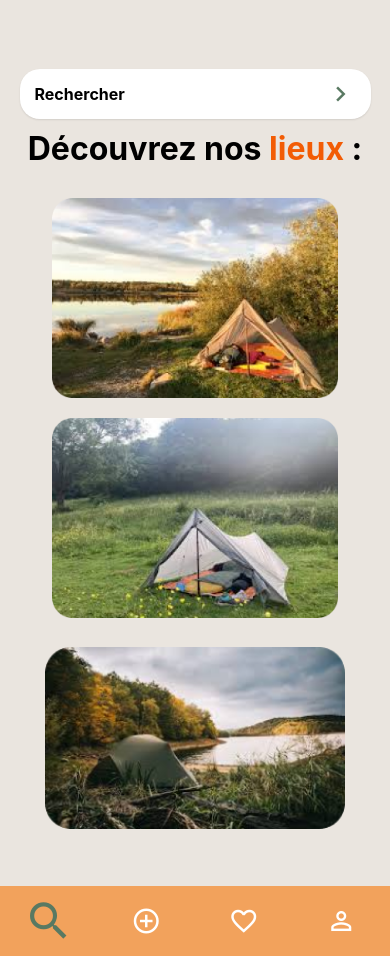
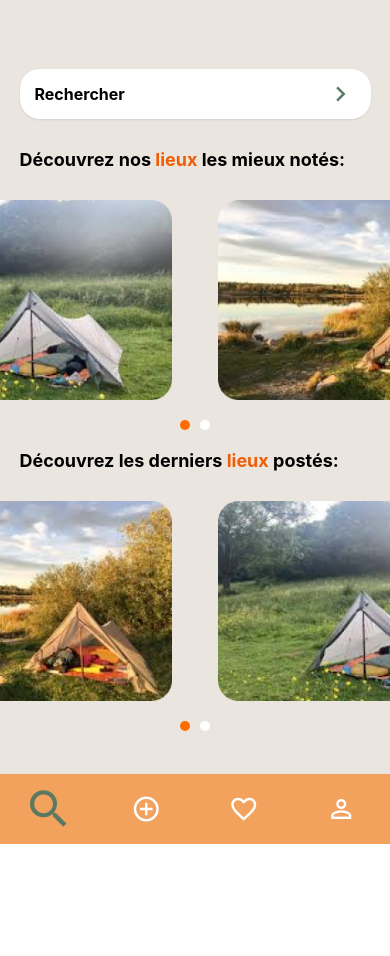
Before and after one commit to lucasleroyy/IWA_Campseeker_IG5, a React Native app: screen /PageAccueil in a window 390 px wide. After the commit the page ends 844 px from the top, so only its background shows below. Built offline with nearby package versions, Linux system fonts and the light colour scheme.

Commit message:
page accueil fini

```diff
--- a/src/Pages/Page_accueil.js
+++ b/src/Pages/Page_accueil.js
@@ -3,35 +3,38 @@ import { View, Text, StyleSheet, ScrollView, TouchableOpacity } from 'react-nati
 import Bandeau from '../components/Bandeau';
 import Photo from '../components/Photo';
 import ChampRedirection from '../components/Champ_redirection';
+import Scroll_horizontal from '../components/Scroll_horizontal';
 
 const Page_accueil = ({ navigation }) => {
-    const photo = [
-        { id: 1, imageUrl: require('../../assets/bivouac3.png') },
-        { id: 2, imageUrl: require('../../assets/bivouac.png') },
-        { id: 3, imageUrl: require('../../assets/bivouac4.png') },
+    const photos1 = [
+        { id: 1, imageUrl: require('../../assets/bivouac.png') },
+        { id: 2, imageUrl: require('../../assets/bivouac3.png') },
     ];
+    const photos2 = [
+        { id: 3, imageUrl: require('../../assets/bivouac3.png') },
+        { id: 4, imageUrl: require('../../assets/bivouac.png') },
+    ];
+
     return(
         <View style={styles.container}>
             <ScrollView contentContainerStyle={styles.scrollContainer}>
                 <ChampRedirection label="Rechercher" targetScreen="PageRecherche" navigation={navigation} />
                 <Text style={styles.titre}>
-                    Découvrez nos <Text style={{ color: '#F25C05' }}>lieux</Text> :
+                    Découvrez nos <Text style={{ color: '#F25C05' }}>lieux</Text> les mieux notés:
                 </Text>
-                <View style={styles.favorisContainer}>
-                    <TouchableOpacity onPress={() => navigation.navigate('PageInfoLieu', { id: photo.id })}>
-                        <Photo imageUrl={require('../../assets/bivouac3.png')} width={300} height={200} />
+                <Scroll_horizontal items={photos1.map((photo) => (
+                    <TouchableOpacity key={photo.id} onPress={() => navigation.navigate('PageInfoLieu', { id: photo.id })}>
+                        <Photo imageUrl={photo.imageUrl} width={300} height={200} />
                     </TouchableOpacity>
-                </View>
-                <View style={styles.favorisContainer}>
-                    <TouchableOpacity onPress={() => navigation.navigate('PageInfoLieu', { id: photo.id })}>
-                        <Photo imageUrl={require('../../assets/bivouac.png')} width={300} height={200} />
+                ))} />
+                <Text style={styles.titre}>
+                    Découvrez les derniers <Text style={{ color: '#F25C05' }}>lieux</Text> postés:
+                </Text>
+                <Scroll_horizontal items={photos2.map((photo) => (
+                    <TouchableOpacity key={photo.id} onPress={() => navigation.navigate('PageInfoLieu', { id: photo.id })}>
+                        <Photo imageUrl={photo.imageUrl} width={300} height={200} />
                     </TouchableOpacity>
-                </View>
-                <View style={styles.favorisContainer}>
-                    <TouchableOpacity onPress={() => navigation.navigate('PageInfoLieu', { id: photo.id })}>
-                        <Photo imageUrl={require('../../assets/bivouac4.png')} width={300} height={200} />
-                    </TouchableOpacity>
-                </View>
+                ))} />
             </ScrollView>
             <Bandeau currentPage="PageAccueil" onNavigate={navigation.navigate} />
         </View>
@@ -45,26 +48,15 @@ const Page_accueil = ({ navigation }) => {
         },
         scrollContainer: {
           flexGrow: 1,
-          alignItems: 'center',
           paddingVertical: '15%',
         },
-        favorisContainer: {
-          position: 'relative',
-          width: 300,
-          height: 200,
-          marginVertical: 10,
-        },
-        favoriteIcon: {
-          position: 'absolute',
-          top: 10,
-          right: 10,
-          zIndex: 1,
-        },
         titre: {
-          fontSize: 32,
+          fontSize: 18,
+          marginTop: 20,
           fontWeight: 'bold',
-          textAlign: 'center',
+          textAlign: 'left',
           marginBottom: 20,
+          marginLeft: '5%',
           color: '#000',
         },
     });
--- a/src/Pages/Page_infos_lieu.js
+++ b/src/Pages/Page_infos_lieu.js
@@ -7,8 +7,10 @@ const Page_info_lieu = ({ route }) => {
 
   return (
     <View style={styles.container}>
+      <ScrollView contentContainerStyle={styles.scrollContainer}>
       <Text style={styles.titre}>Nom du Lieu </Text>
       <FicheLieu id={id} />
+      </ScrollView>
     </View>
   );
 };
@@ -18,6 +20,11 @@ const styles = StyleSheet.create({
     flex: 1,
     backgroundColor: 'rgba(166, 116, 55, 0.1)',
     paddingBottom: 50,
+  },
+  scrollContainer: {
+    flexGrow: 1,
+    alignItems: 'center',
+    paddingVertical: '15%',
   },
   titre: {
     fontSize: 32,
--- a/src/components/Scroll_horizontal.js
+++ b/src/components/Scroll_horizontal.js
@@ -38,7 +38,7 @@ const Scroll_horizontal = ({ items }) => {
         snapToInterval={itemWidth}  // Se fixe à chaque élément
         decelerationRate="fast"
         showsHorizontalScrollIndicator={false}
-        contentContainerStyle={{ paddingHorizontal: sideMargin }}
+        contentContainerStyle={{ paddingHorizontal: sideMargin, paddingVertical: 10}}
         onMomentumScrollEnd={handleMomentumScrollEnd}  // Capture la fin du scroll
         onScroll={handleScroll}
         scrollEventThrottle={16}
```
